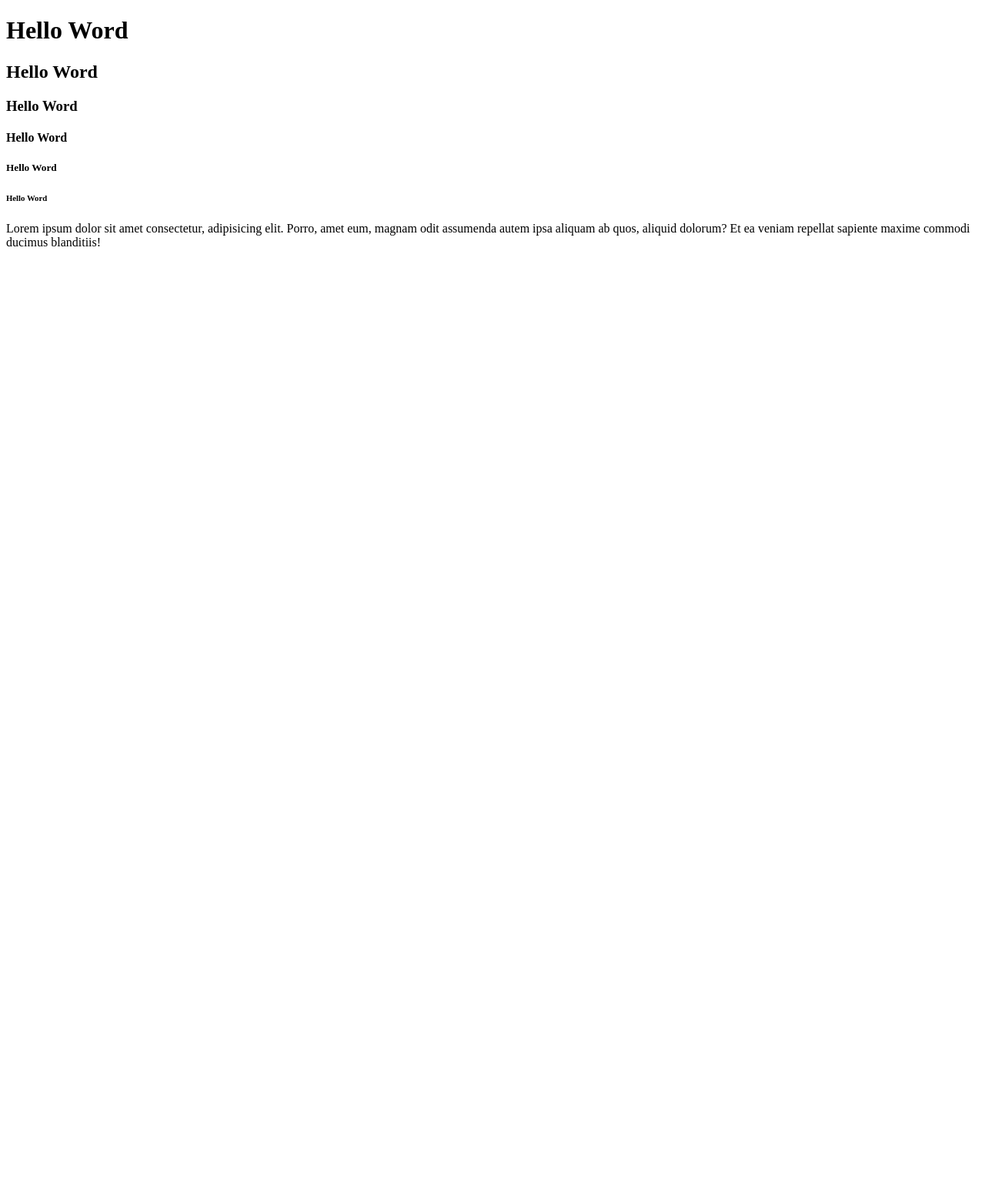
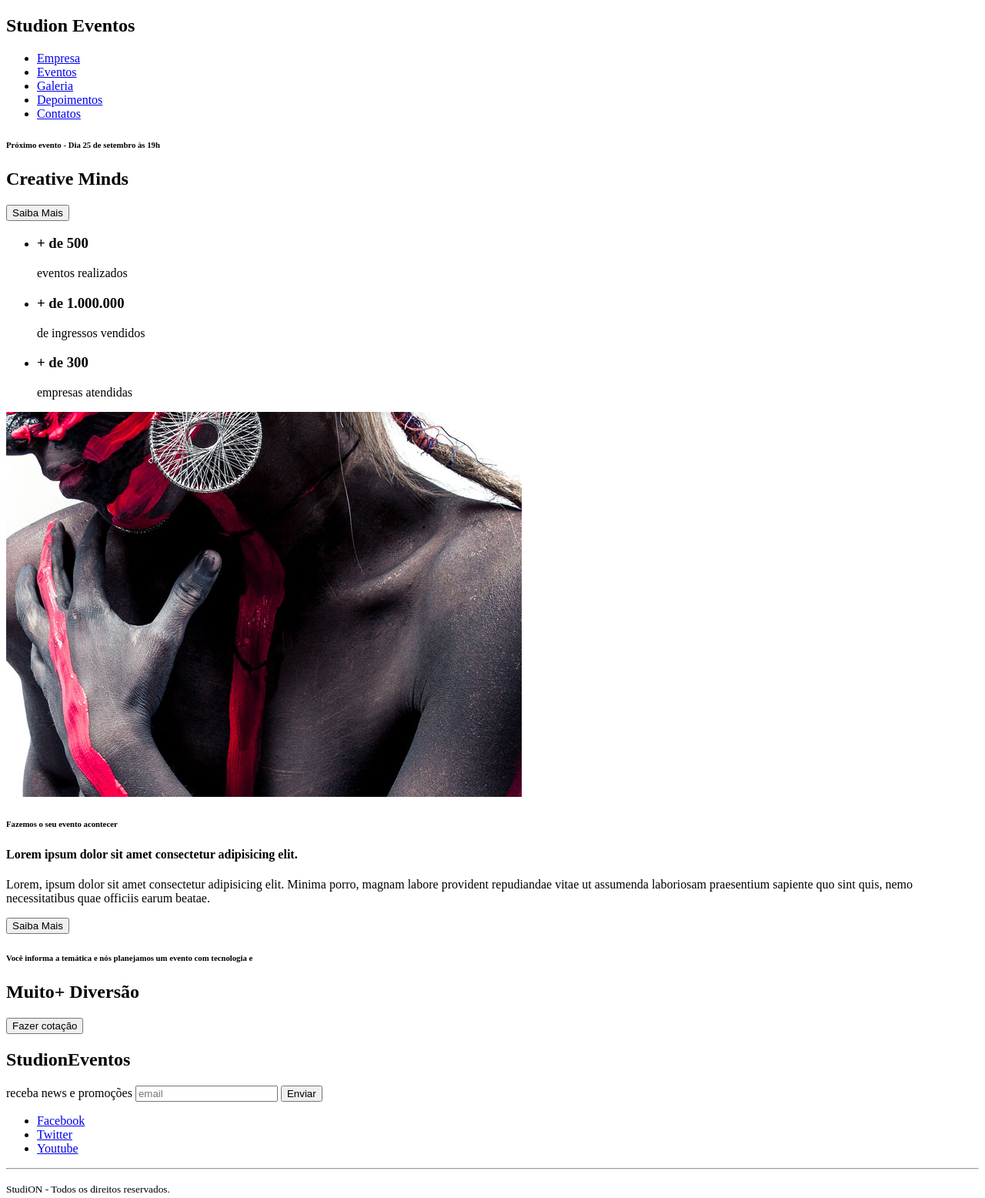
Before and after one commit to thcfreitas/studion, a website: page src/index.html in a window 1280 px wide. Shown: the whole page at 77% size. Before the commit the page ends 800 px from the top, so only its background shows below. Drawn offline with Linux system fonts and the light colour scheme.

Commit message:
feat(html): constructed html structure for the main page

```diff
--- a/src/index.html
+++ b/src/index.html
@@ -1,18 +1,113 @@
 <!DOCTYPE html>
 <html lang="pt-BR">
-    <head>
+ <head>
     <meta charset="UTF-8">
     <meta name="viewport" content="width=device-width, initial-scale=1.0">
-<title>Studion</title>
-    </head>
+    <title>Studion</title>
+</head>
 
-    <body>
-<h1>Hello Word</h1>
-<h2>Hello Word</h2>
-<h3>Hello Word</h3>
-<h4>Hello Word</h4>
-<h5>Hello Word</h5>
-<h6>Hello Word</h6>
-<p>Lorem ipsum dolor sit amet consectetur, adipisicing elit. Porro, amet eum, magnam odit assumenda autem ipsa aliquam ab quos, aliquid dolorum? Et ea veniam repellat sapiente maxime commodi ducimus blanditiis!</p>
-    </body>
+<body>
+    <nav>
+        <h1>Studi<span>on</span>
+            <span>Eventos</span>
+        </h1>
+        <ul>
+            <li>
+                <a href="#empresa">
+                    Empresa
+                </a>
+            </li>
+            <li>
+                <a href="#eventos">
+                    Eventos
+                </a>
+            </li>
+            <li>
+                <a href="#galeria">
+                    Galeria
+                </a>
+            </li>
+            <li>
+                <a href="#depoimentos">
+                    Depoimentos
+                </a>
+            </li>
+            <li>
+                <a href="#contatos">
+                    Contatos
+                </a>
+            </li>
+        </ul>
+    </nav>
+
+    <header>
+     <div id="slider">
+      <div class="slide">
+        <h6><span>Próximo evento</span> - Dia 25 de setembro às 19h</h6>
+        <h2><span>Creative</span> Minds</h2>
+        <button>Saiba Mais</button>
+      </div>
+    </div>
+    </header>
+
+    <main>
+        <section>
+            <ul>
+                <li><h3>+ de 500 </h3>
+                    eventos realizados
+                </li>
+                <li><h3>+ de 1.000.000 </h3>
+                    de ingressos vendidos
+                </li>
+                <li><h3>+ de 300 </h3>
+                    empresas atendidas
+                </li>
+            </ul>
+        </section>
+
+        <section>
+            <div>
+                <img src="./images/institutional.jpg" />
+                <h6>Fazemos o seu evento acontecer</h6>
+                <h4>Lorem ipsum dolor sit amet consectetur adipisicing elit.</h4>
+                <p>
+                    Lorem, ipsum dolor sit amet consectetur adipisicing elit.
+                    Minima porro, magnam labore provident repudiandae vitae ut assumenda
+                    laboriosam praesentium sapiente quo sint quis, nemo necessitatibus quae
+                    officiis earum beatae.
+                </p>
+                <button>Saiba Mais</button>
+            </div>
+        </section>
+
+        <section>
+            <div>
+                <h6>
+                Você informa a temática e nós planejamos um evento com tecnologia e
+                </h6>
+                <h2><span>Muito+ </span>Diversão</h2>
+                <button>Fazer cotação</button>
+            </div>
+        </section>
+
+    </main>
+
+    <footer>
+        <h2>Studi<span>on</span><span>Eventos</span></h2>
+        <form>
+            <label>receba news e promoções</label>
+            <input type="email" placeholder="email" />
+            <button type="submit">Enviar</button>
+        </form>
+        <ul>
+            <li><a href="https://facebook.com/" target="_blank">Facebook</a></li>
+            <li><a href="https://twitter.com/" target="_blank">Twitter</a></li>
+            <li><a href="https://youtube.com/" target="_blank">Youtube</a></li>
+        </ul>
+        <hr />
+        <p>
+            <small>Studi<span>ON</span> - Todos os direitos reservados.</small>
+        </p>
+    </footer>
+</body>
 </html>
```
